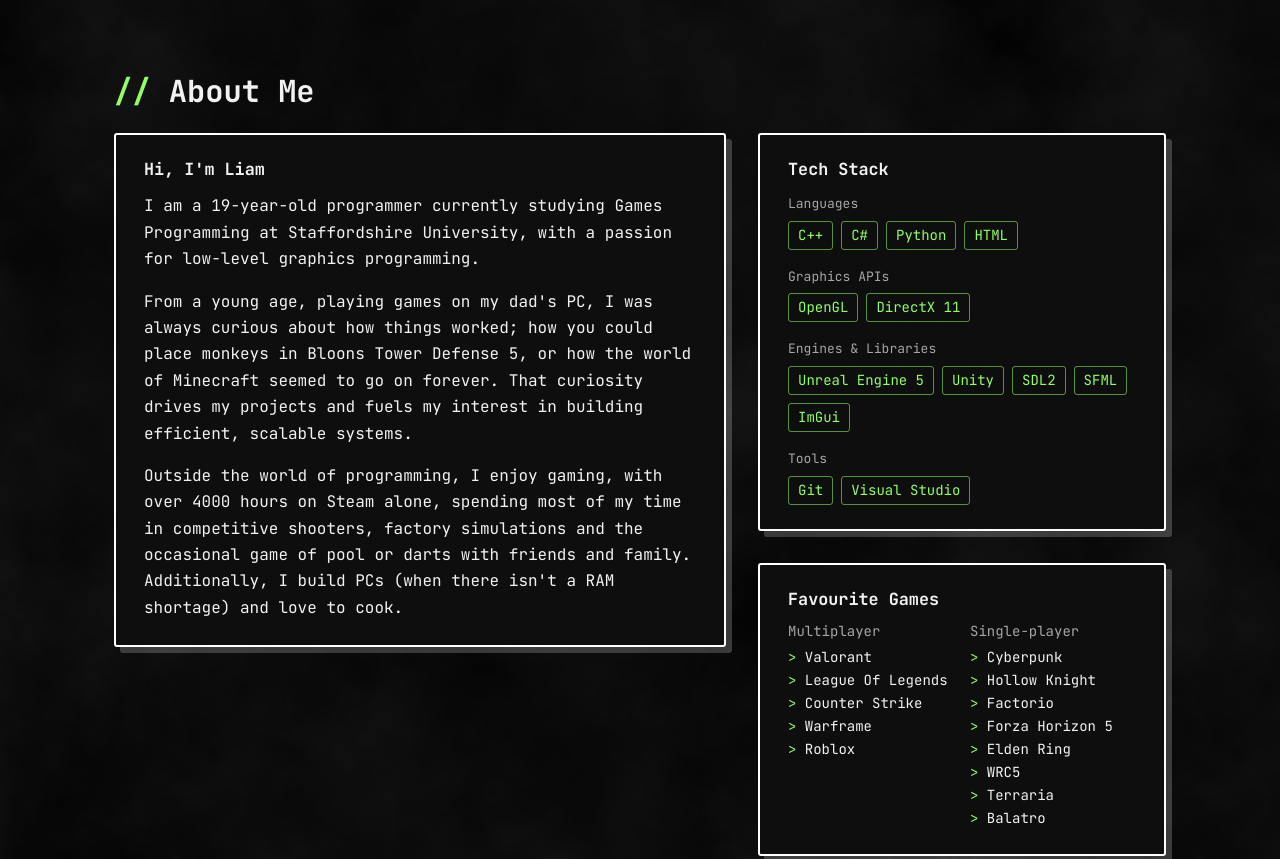
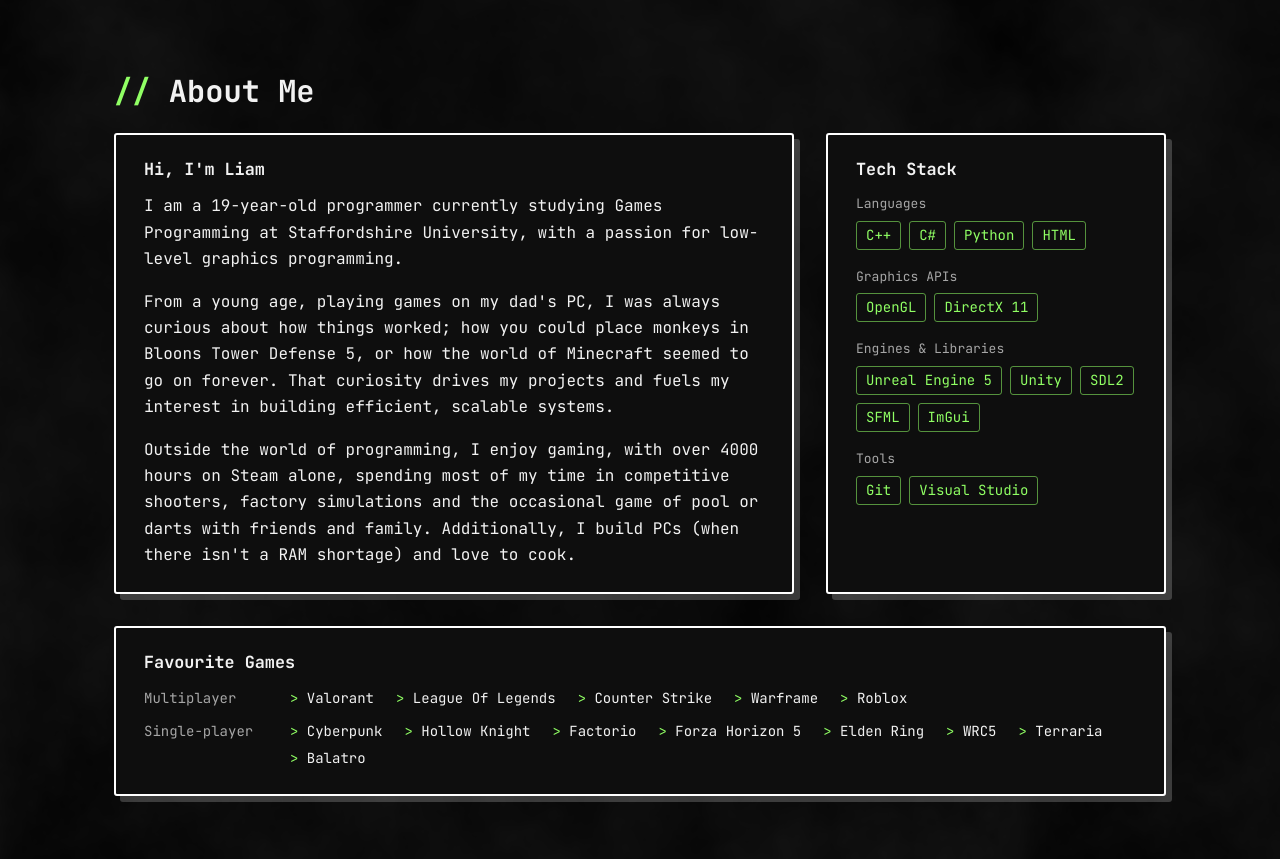
Before and after one commit to LiamStewart2/github.io, a plain HTML site: page index.html in a window 1280 px wide. Shown: the part 1180-2039 px from the top of the page. Drawn offline with Linux system fonts and the light colour scheme.

Commit message:
moved favourite games into its own row so it lines up with the bio

```diff
--- a/index.html
+++ b/index.html
@@ -114,7 +114,6 @@
                     <p>Outside the world of programming, I enjoy gaming, with over 4000 hours on Steam alone, spending most of my time in competitive shooters, factory simulations and the occasional game of pool or darts with friends and family. Additionally, I build PCs (when there isn't a RAM shortage) and love to cook.</p>
                 </div>
 
-                <div class="about-side">
                 <div class="panel" id="skills">
                     <h3>Tech Stack</h3>
                     <div class="stack-group">
@@ -135,7 +134,7 @@
                     </div>
                 </div>
 
-                    <div class="panel">
+                <div class="panel games-panel">
                     <h3>Favourite Games</h3>
                     <div class="games-columns">
                         <div>
@@ -164,7 +163,6 @@
                     </div>
                 </div>
             </div>
-            </div>
         </section>
 
         <section class="section contact" id="contacts">
--- a/styles.css
+++ b/styles.css
@@ -298,9 +298,9 @@ img, video{ max-width: 100%; }
    ========================================================= */
 .about-grid{
     display: grid;
-    grid-template-columns: minmax(0, 3fr) minmax(0, 2fr);
+    grid-template-columns: minmax(0, 2fr) minmax(0, 1fr);
     gap: 32px;
-    align-items: start;
+    align-items: stretch; /* bio and tech stack panels end level */
 }
 .panel{ padding: 24px 28px; }
 .panel h3{
@@ -312,7 +312,8 @@ img, video{ max-width: 100%; }
     margin: 0 0 16px;
 }
 .about-text p:last-child{ margin-bottom: 0; }
-.about-side{ display: grid; gap: 32px; }
+/* Favourite games: full-width row under the bio + tech stack */
+.games-panel{ grid-column: 1 / -1; }
 
 .stack-group{ margin-bottom: 16px; }
 .stack-group:last-child{ margin-bottom: 0; }
@@ -340,16 +341,25 @@ img, video{ max-width: 100%; }
 
 .games-columns{
     display: grid;
-    grid-template-columns: 1fr 1fr;
+    gap: 10px;
+}
+/* each group is one line: label, then the games wrapping alongside it */
+.games-columns > div{
+    display: grid;
+    grid-template-columns: 130px minmax(0, 1fr);
+    align-items: baseline;
     gap: 16px;
 }
 .games-columns h4{
-    margin: 0 0 6px;
+    margin: 0;
     font-size: 14px;
     color: var(--muted);
     font-weight: 400;
 }
 .games-columns ul{
+    display: flex;
+    flex-wrap: wrap;
+    gap: 4px 22px;
     list-style: none;
     padding: 0;
     margin: 0;
@@ -646,7 +656,7 @@ pre code{
     .section{ padding-top: 64px; }
     .projects{ grid-template-columns: 1fr; gap: 24px; }
     .panel{ padding: 20px; }
-    .games-columns{ grid-template-columns: 1fr 1fr; }
+    .games-columns > div{ grid-template-columns: 1fr; gap: 4px; }
     .PP_project-header{ padding-top: 28px; }
     .PP_pager{ gap: 12px; margin-top: 48px; }
     .PP_project-section-title{ padding: 0 14px; }
```
Lines whose indentation alone changed are shown as unchanged.
